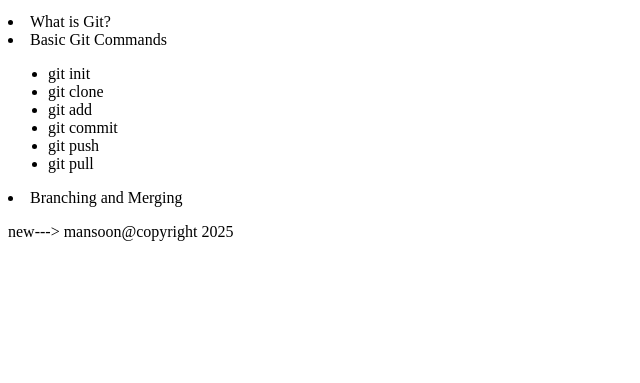
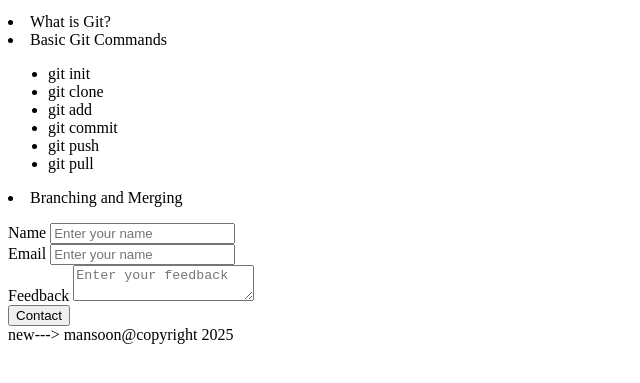
Before and after one commit to MansoonM/git-training-remote, a plain HTML site: page index.html in a window 1280 px wide. Shown: the part 101-484 px from the top of the page, without its empty margins (0-640 px from the left). Drawn offline with Linux system fonts and the light colour scheme.

Commit message:
added form and new word in footer

```diff
--- a/index.html
+++ b/index.html
@@ -22,7 +22,24 @@
             <li>Branching and Merging</li>
         </ul>
     </p>
+    <form action="">
+        <div class="form-space">
+            <label for="">Name</label>
+        <input type="text" name="name" id="name" placeholder="Enter your name">
+        </div>
 
+         <div class="form-space">
+            <label for="">Email</label>
+        <input type="email" name="name" id="name" placeholder="Enter your name">
+        </div>
+ <div class="form-space">
+            <label for="">Feedback</label>
+        <textarea name="feedback" id="feedback" placeholder="Enter your feedback"></textarea>
+
+        </div>
+<button type="submit">Contact</button>
+
+    </form>
     <footer>new---> mansoon@copyright 2025</footer>
 </body>
 </html>
```
